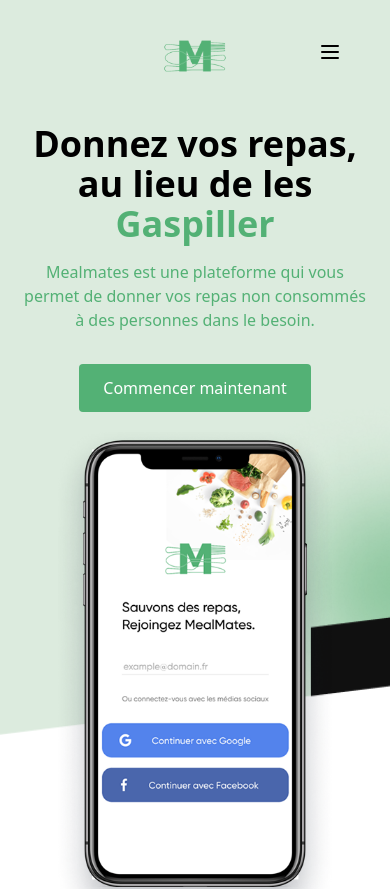
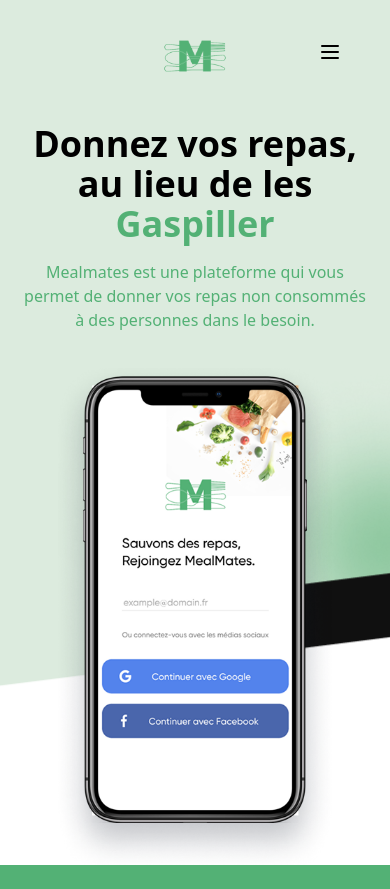
Before and after one commit to nygmasx/mealmates-react, a React (Vite) app: page / in a window 390 px wide. Shown: the top 889 px of the page. Built offline with nearby package versions, Linux system fonts and the light colour scheme.

Commit message:
modification du CTA

```diff
--- a/src/App.jsx
+++ b/src/App.jsx
@@ -24,7 +24,9 @@
                   <a className="px-2 py-1 hover:text-[#53B175] transition-colors cursor-pointer">Newsletter</a>
                 </ul>
               </nav>
-              <a href="/register" className="hidden md:flex ms-auto bg-[#53B175] text-white px-6 py-3 rounded hover:bg-opacity-90 transition-all font-medium mt-4">S'inscrire</a>
+              <a href="/register" className="hidden md:flex ms-auto bg-[#53B175] text-white px-6 py-3 rounded hover:bg-opacity-90 transition-all font-medium mt-4">
+                S'inscrire
+              </a>
               <div className="absolute right-10 top-6">
                 <div className="md:hidden flex justify-end py-2  ">
                   <button onClick={() => setIsOpen(!isOpen)} className="p-2 text-black focus:outline-none" aria-label={isOpen ? "Fermer le menu" : "Ouvrir le menu"}>
@@ -40,7 +42,9 @@
                       <a className="px-2 py-1 hover:text-[#53B175] transition-colors cursor-pointer">Carrière</a>
                       <a className="px-2 py-1 hover:text-[#53B175] transition-colors cursor-pointer">Newsletter</a>
                     </ul>
-                    <a href="/register" className=" bg-[#53B175] text-white px-6 py-3 rounded hover:bg-opacity-90 transition-all font-medium mt-4">S'inscrire</a>
+                    <a href="/register" className=" bg-[#53B175] text-white px-6 py-3 rounded hover:bg-opacity-90 transition-all font-medium mt-4">
+                      S'inscrire
+                    </a>
                   </nav>
                 </div>
               </div>
@@ -54,7 +58,7 @@
                   Donnez vos repas,<br className="hidden lg:block"></br> au lieu de les <span className="text-[#53B175]">Gaspiller</span>
                 </h1>
                 <p className="text-[#53B175] my-4">Mealmates est une plateforme qui vous permet de donner vos repas non consommés à des personnes dans le besoin.</p>
-                <button className="bg-[#53B175] text-white px-6 py-3 rounded hover:bg-opacity-90 transition-all font-medium mt-4">Commencer maintenant</button>
+                <a href="/register" className="hidden md:inline-flex bg-[#53B175] text-white px-6 py-3 rounded hover:bg-opacity-90 transition-all font-medium mt-4">Commencer maintenant</a>
               </div>
 
               <div className="w-full lg:w-1/2 text-center">
```
